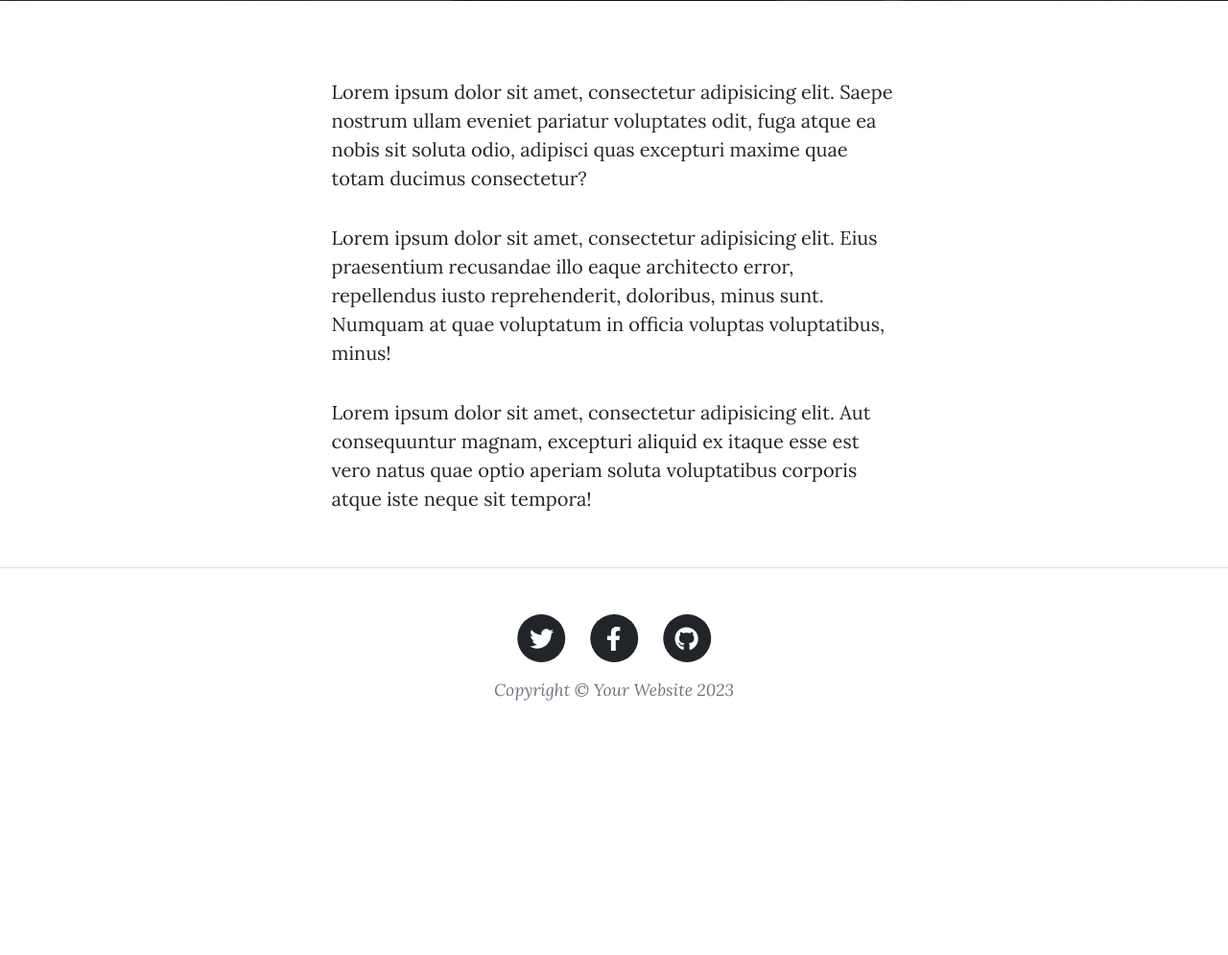
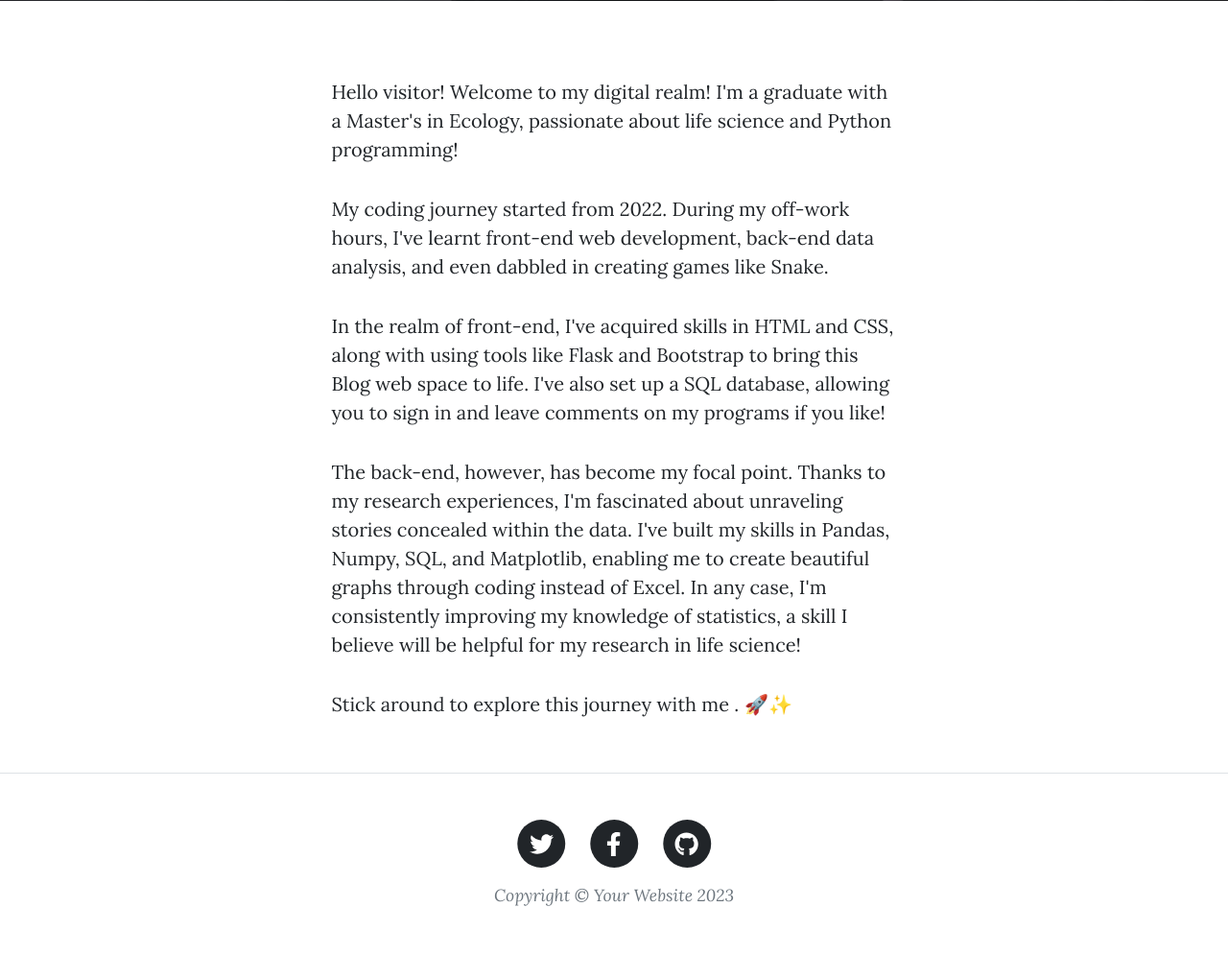
Before and after one commit to viviget/blog, a Flask app: page /about in a window 1280 px wide. Shown: the part 531-1526 px from the top of the page at 96% size. Before the commit the page ends 1261 px from the top, so only its background shows below. Run offline with Flask 3, Linux system fonts and the light colour scheme; some libraries are stand-ins or nearby versions.

Commit message:
Update about.html
add self introduction

```diff
--- a/templates/about.html
+++ b/templates/about.html
@@ -22,23 +22,16 @@
     <div class="row gx-4 gx-lg-5 justify-content-center">
       <div class="col-md-10 col-lg-8 col-xl-7">
         <p>
-          Lorem ipsum dolor sit amet, consectetur adipisicing elit. Saepe
-          nostrum ullam eveniet pariatur voluptates odit, fuga atque ea nobis
-          sit soluta odio, adipisci quas excepturi maxime quae totam ducimus
-          consectetur?
+          Hello visitor! Welcome to my digital realm! I'm a graduate with a Master's in Ecology, passionate about life science and Python programming!
         </p>
         <p>
-          Lorem ipsum dolor sit amet, consectetur adipisicing elit. Eius
-          praesentium recusandae illo eaque architecto error, repellendus iusto
-          reprehenderit, doloribus, minus sunt. Numquam at quae voluptatum in
-          officia voluptas voluptatibus, minus!
+          My coding journey started from 2022. During my off-work hours, I've learnt front-end web development, back-end data analysis, and even dabbled in creating games like Snake.
         </p>
         <p>
-          Lorem ipsum dolor sit amet, consectetur adipisicing elit. Aut
-          consequuntur magnam, excepturi aliquid ex itaque esse est vero natus
-          quae optio aperiam soluta voluptatibus corporis atque iste neque sit
-          tempora!
+          In the realm of front-end, I've acquired skills in HTML and CSS, along with using tools like Flask and Bootstrap to bring this Blog web space to life. I've also set up a SQL database, allowing you to sign in and leave comments on my programs if you like!
         </p>
+        <p>The back-end, however, has become my focal point. Thanks to my research experiences, I'm fascinated about unraveling stories concealed within the data. I've built my skills in Pandas, Numpy, SQL, and Matplotlib, enabling me to create beautiful graphs through coding instead of Excel. In any case, I'm consistently improving my knowledge of statistics, a skill I believe will be helpful for my research in life science!</p>
+        <p>Stick around to explore this journey with me . 🚀✨</p>
       </div>
     </div>
   </div>
```
